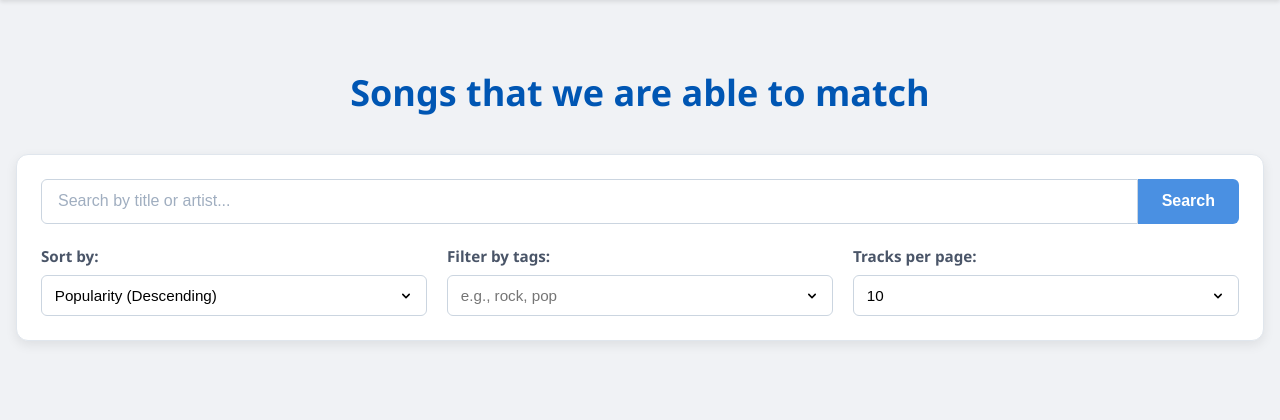
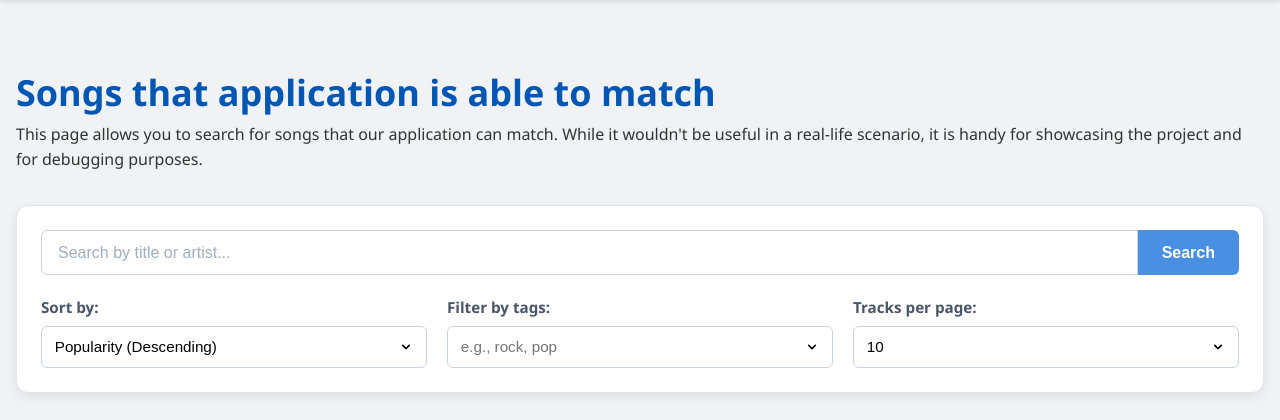
Before and after one commit to nizwant/cloud_computing_project, a Flask app: template src/app_engine/templates/list_songs.html in a window 1280 px wide. Shown: the part 76-496 px from the top of the page. Run offline with Flask 3, Linux system fonts and the light colour scheme; the template is opened without the code that fills it, so the values that code supplies are empty.

Commit message:
feat: add description to list page

```diff
--- a/src/app_engine/static/list_songs_style.css
+++ b/src/app_engine/static/list_songs_style.css
@@ -62,7 +62,7 @@ ol {
 
 header {
     margin-bottom: 2rem;
-    text-align: center;
+    text-align: left;
 }
 
 .custom-header-title {
--- a/src/app_engine/templates/list_songs.html
+++ b/src/app_engine/templates/list_songs.html
@@ -7,7 +7,8 @@
 {% block content %}
     <div class="custom-container">
         <header>
-            <h1 class="custom-header-title">Songs that we are able to match</h1>
+            <h1 class="custom-header-title">Songs that application is able to match</h1>
+            <p>This page allows you to search for songs that our application can match. While it wouldn't be useful in a real-life scenario, it is handy for showcasing the project and for debugging purposes.</p>
         </header>
 
         <div class="search-filter-sort-section">
```
